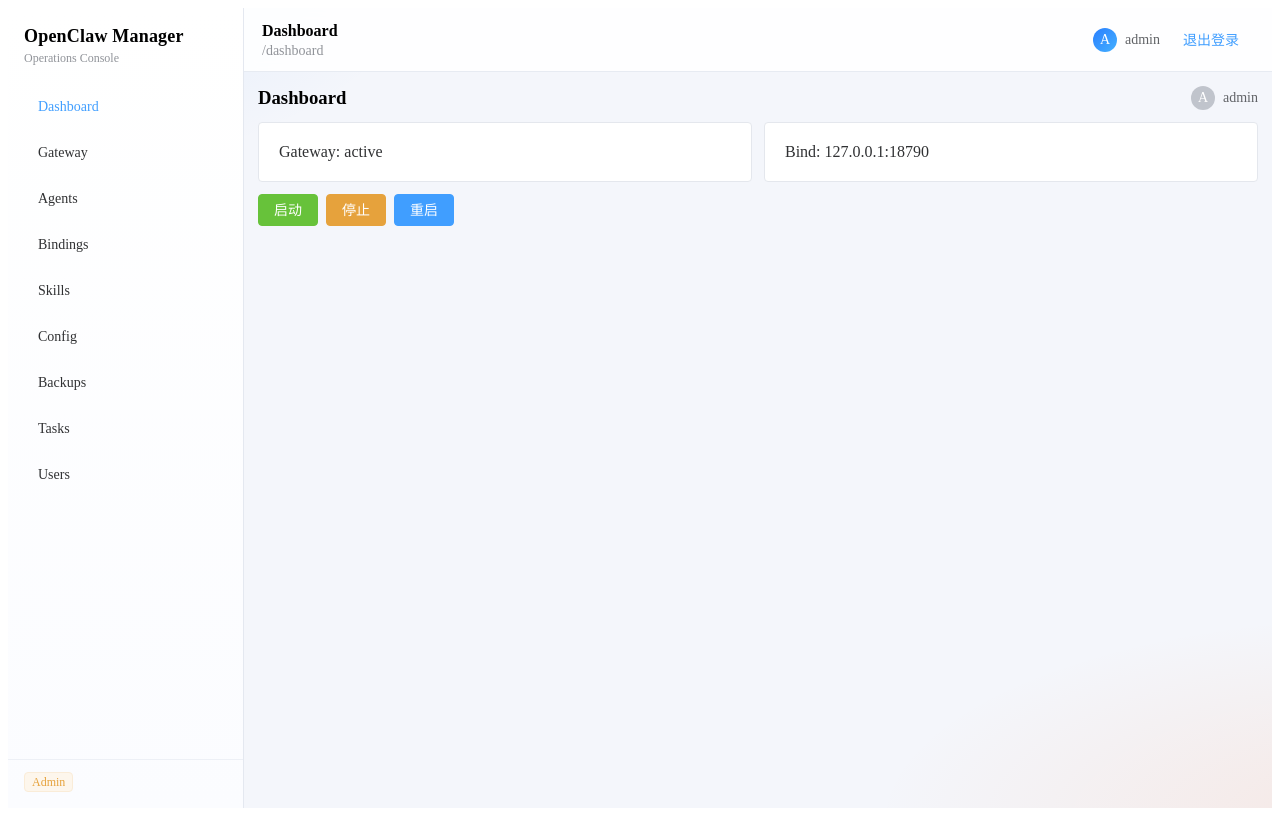
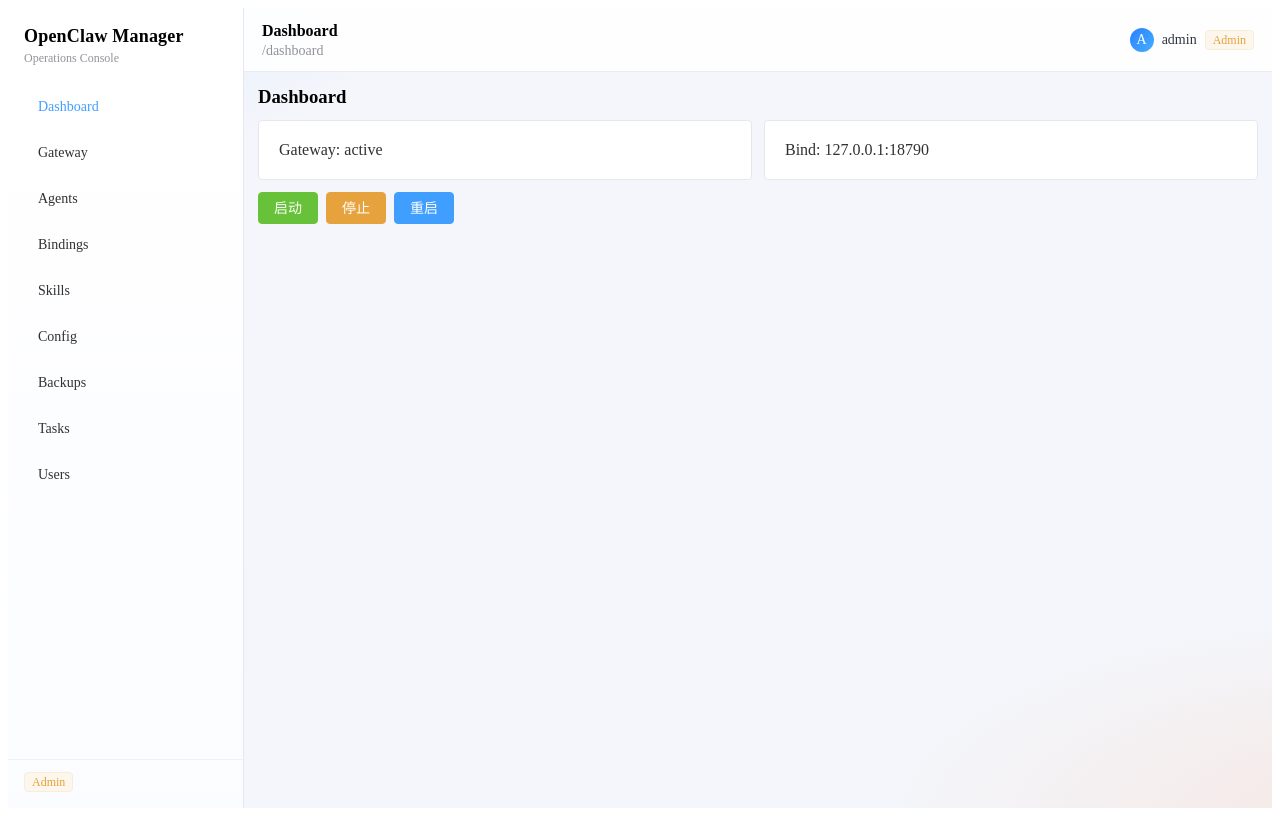
Before and after one commit to bfilestor/openclaw-manager, a Vue app in the folder src/frontend/: page /login in a window 1280 px wide. Both pictures are taken after a click on the button "登录". Built offline with nearby package versions, Linux system fonts and the light colour scheme.

Commit message:
调整用户头像

```diff
--- a/src/frontend/src/App.vue
+++ b/src/frontend/src/App.vue
@@ -30,16 +30,44 @@
           <el-text type="info">{{ activePath }}</el-text>
         </div>
 
-        <el-space>
-          <el-avatar size="small" class="user-avatar">{{ usernameInitial }}</el-avatar>
-          <el-text>{{ auth.user?.username || '-' }}</el-text>
-          <el-button text type="primary" @click="logout">退出登录</el-button>
-        </el-space>
+        <el-dropdown trigger="hover" @command="handleUserMenu">
+          <span class="user-trigger">
+            <el-avatar size="small" class="user-avatar">{{ usernameInitial }}</el-avatar>
+            <span class="user-name">{{ auth.user?.username || 'User' }}</span>
+            <el-tag size="small" :type="roleTagType">{{ currentRole }}</el-tag>
+          </span>
+          <template #dropdown>
+            <el-dropdown-menu>
+              <el-dropdown-item command="change-password">修改密码</el-dropdown-item>
+              <el-dropdown-item command="logout" divided>退出系统</el-dropdown-item>
+            </el-dropdown-menu>
+          </template>
+        </el-dropdown>
       </el-header>
 
       <el-main class="app-main">
         <router-view />
       </el-main>
+
+      <el-dialog v-model="showPwdDialog" title="修改密码" width="420px">
+        <el-form label-position="top">
+          <el-form-item label="旧密码">
+            <el-input v-model="passwordForm.old_password" type="password" show-password placeholder="请输入旧密码" />
+          </el-form-item>
+          <el-form-item label="新密码">
+            <el-input v-model="passwordForm.new_password" type="password" show-password placeholder="请输入新密码" />
+          </el-form-item>
+          <el-form-item label="确认新密码">
+            <el-input v-model="confirmPassword" type="password" show-password placeholder="请再次输入新密码" />
+          </el-form-item>
+        </el-form>
+        <template #footer>
+          <el-space>
+            <el-button @click="showPwdDialog = false">取消</el-button>
+            <el-button type="primary" :loading="submittingPwd" @click="submitPasswordChange">确认修改</el-button>
+          </el-space>
+        </template>
+      </el-dialog>
     </el-container>
   </el-container>
 
@@ -47,7 +75,9 @@
 </template>
 
 <script setup lang="ts">
-import { computed } from 'vue'
+import { computed, ref } from 'vue'
+import axios from 'axios'
+import { ElMessage } from 'element-plus'
 import { useRoute, useRouter } from 'vue-router'
 import { useAuthStore } from './stores/auth'
 
@@ -96,6 +126,10 @@ const usernameInitial = computed(() => {
 })
 
 const currentRole = computed(() => auth.user?.role || 'Viewer')
+const showPwdDialog = ref(false)
+const submittingPwd = ref(false)
+const passwordForm = ref({ old_password: '', new_password: '' })
+const confirmPassword = ref('')
 
 const roleTagType = computed<'info' | 'success' | 'warning'>(() => {
   if (currentRole.value === 'Admin') return 'warning'
@@ -103,9 +137,54 @@ const roleTagType = computed<'info' | 'success' | 'warning'>(() => {
   return 'info'
 })
 
-function logout() {
-  auth.clear()
-  router.push('/login')
+function resetPasswordForm() {
+  passwordForm.value.old_password = ''
+  passwordForm.value.new_password = ''
+  confirmPassword.value = ''
+}
+
+async function logout() {
+  try {
+    await axios.post('/api/v1/auth/logout')
+  } catch {
+    // 无论后端是否成功，前端都应清理本地会话并回到登录页
+  } finally {
+    auth.clear()
+    router.push('/login')
+  }
+}
+
+async function handleUserMenu(command: string) {
+  if (command === 'change-password') {
+    showPwdDialog.value = true
+    return
+  }
+  if (command === 'logout') {
+    await logout()
+  }
+}
+
+async function submitPasswordChange() {
+  if (!passwordForm.value.old_password || !passwordForm.value.new_password) {
+    ElMessage.error('请完整填写密码信息')
+    return
+  }
+  if (passwordForm.value.new_password !== confirmPassword.value) {
+    ElMessage.error('两次输入的新密码不一致')
+    return
+  }
+  submittingPwd.value = true
+  try {
+    await axios.put('/api/v1/users/me/password', passwordForm.value)
+    ElMessage.success('密码修改成功，请重新登录')
+    showPwdDialog.value = false
+    resetPasswordForm()
+    await logout()
+  } catch {
+    ElMessage.error('密码修改失败，请检查旧密码是否正确')
+  } finally {
+    submittingPwd.value = false
+  }
 }
 </script>
 
@@ -191,6 +270,19 @@ function logout() {
   color: #fff;
 }
 
+.user-trigger {
+  display: inline-flex;
+  align-items: center;
+  gap: 8px;
+  cursor: pointer;
+  user-select: none;
+}
+
+.user-name {
+  color: #2e3440;
+  font-size: 14px;
+}
+
 .app-main {
   padding: 14px;
 }
--- a/src/frontend/src/views/DashboardView.vue
+++ b/src/frontend/src/views/DashboardView.vue
@@ -2,18 +2,6 @@
   <div class="dashboard-page">
     <div class="topbar">
       <h3>Dashboard</h3>
-      <el-dropdown trigger="hover" @command="handleUserMenu">
-        <span class="user-trigger">
-          <el-avatar size="small">{{ userInitial }}</el-avatar>
-          <span class="username">{{ auth.user?.username || 'User' }}</span>
-        </span>
-        <template #dropdown>
-          <el-dropdown-menu>
-            <el-dropdown-item command="change-password">修改密码</el-dropdown-item>
-            <el-dropdown-item command="logout" divided>退出系统</el-dropdown-item>
-          </el-dropdown-menu>
-        </template>
-      </el-dropdown>
     </div>
     <el-alert v-if="nvmWarning" title="检测到 NVM Node 风险，建议修复" type="warning" show-icon :closable="false" />
     <el-row :gutter="12" class="cards">
@@ -29,45 +17,17 @@
       <el-button type="warning" :disabled="!canOperate" @click="act('stop')">停止</el-button>
       <el-button type="primary" :disabled="!canOperate" @click="act('restart')">重启</el-button>
     </el-space>
-
-    <el-dialog v-model="showPwdDialog" title="修改密码" width="420px">
-      <el-form label-position="top">
-        <el-form-item label="旧密码">
-          <el-input v-model="passwordForm.old_password" type="password" show-password placeholder="请输入旧密码" />
-        </el-form-item>
-        <el-form-item label="新密码">
-          <el-input v-model="passwordForm.new_password" type="password" show-password placeholder="请输入新密码" />
-        </el-form-item>
-        <el-form-item label="确认新密码">
-          <el-input v-model="confirmPassword" type="password" show-password placeholder="请再次输入新密码" />
-        </el-form-item>
-      </el-form>
-      <template #footer>
-        <el-space>
-          <el-button @click="showPwdDialog = false">取消</el-button>
-          <el-button type="primary" :loading="submittingPwd" @click="submitPasswordChange">确认修改</el-button>
-        </el-space>
-      </template>
-    </el-dialog>
   </div>
 </template>
 <script setup lang="ts">
 import { computed, onMounted, onUnmounted, ref } from 'vue'
 import axios from 'axios'
-import { useRouter } from 'vue-router'
-import { ElMessage } from 'element-plus'
 import { useAuthStore } from '../stores/auth'
 
 const auth = useAuthStore()
-const router = useRouter()
 const status = ref<any>({})
 const nvmWarning = ref(false)
 const canOperate = computed(() => ['Operator','Admin'].includes(auth.user?.role || 'Viewer'))
-const userInitial = computed(() => (auth.user?.username?.[0] || 'U').toUpperCase())
-const showPwdDialog = ref(false)
-const submittingPwd = ref(false)
-const passwordForm = ref({ old_password: '', new_password: '' })
-const confirmPassword = ref('')
 let timer: any = null
 
 async function refresh() {
@@ -81,56 +41,6 @@ async function act(op: 'start'|'stop'|'restart') {
   await axios.post(`/api/v1/gateway/${op}`)
   await refresh()
 }
-function resetPasswordForm() {
-  passwordForm.value.old_password = ''
-  passwordForm.value.new_password = ''
-  confirmPassword.value = ''
-}
-async function handleUserMenu(command: string) {
-  if (command === 'change-password') {
-    showPwdDialog.value = true
-    return
-  }
-  if (command === 'logout') {
-    try {
-      await axios.post('/api/v1/auth/logout')
-    } catch {
-      // 无论后端是否成功，前端都应清理本地会话并回到登录页
-    } finally {
-      auth.clear()
-      router.push('/login')
-    }
-  }
-}
-async function submitPasswordChange() {
-  if (!passwordForm.value.old_password || !passwordForm.value.new_password) {
-    ElMessage.error('请完整填写密码信息')
-    return
-  }
-  if (passwordForm.value.new_password !== confirmPassword.value) {
-    ElMessage.error('两次输入的新密码不一致')
-    return
-  }
-  submittingPwd.value = true
-  try {
-    await axios.put('/api/v1/users/me/password', passwordForm.value)
-    ElMessage.success('密码修改成功，请重新登录')
-    showPwdDialog.value = false
-    resetPasswordForm()
-    try {
-      await axios.post('/api/v1/auth/logout')
-    } catch {
-      // ignore
-    } finally {
-      auth.clear()
-      router.push('/login')
-    }
-  } catch {
-    ElMessage.error('密码修改失败，请检查旧密码是否正确')
-  } finally {
-    submittingPwd.value = false
-  }
-}
 onMounted(() => { refresh(); timer = setInterval(refresh, 30000) })
 onUnmounted(() => clearInterval(timer))
 </script>
@@ -142,13 +52,5 @@ onUnmounted(() => clearInterval(timer))
   align-items: center;
 }
 .topbar h3 { margin: 0; }
-.user-trigger {
-  display: inline-flex;
-  align-items: center;
-  gap: 8px;
-  cursor: pointer;
-  user-select: none;
-}
-.username { font-size: 14px; }
 .cards { margin: 0; }
 </style>
```
